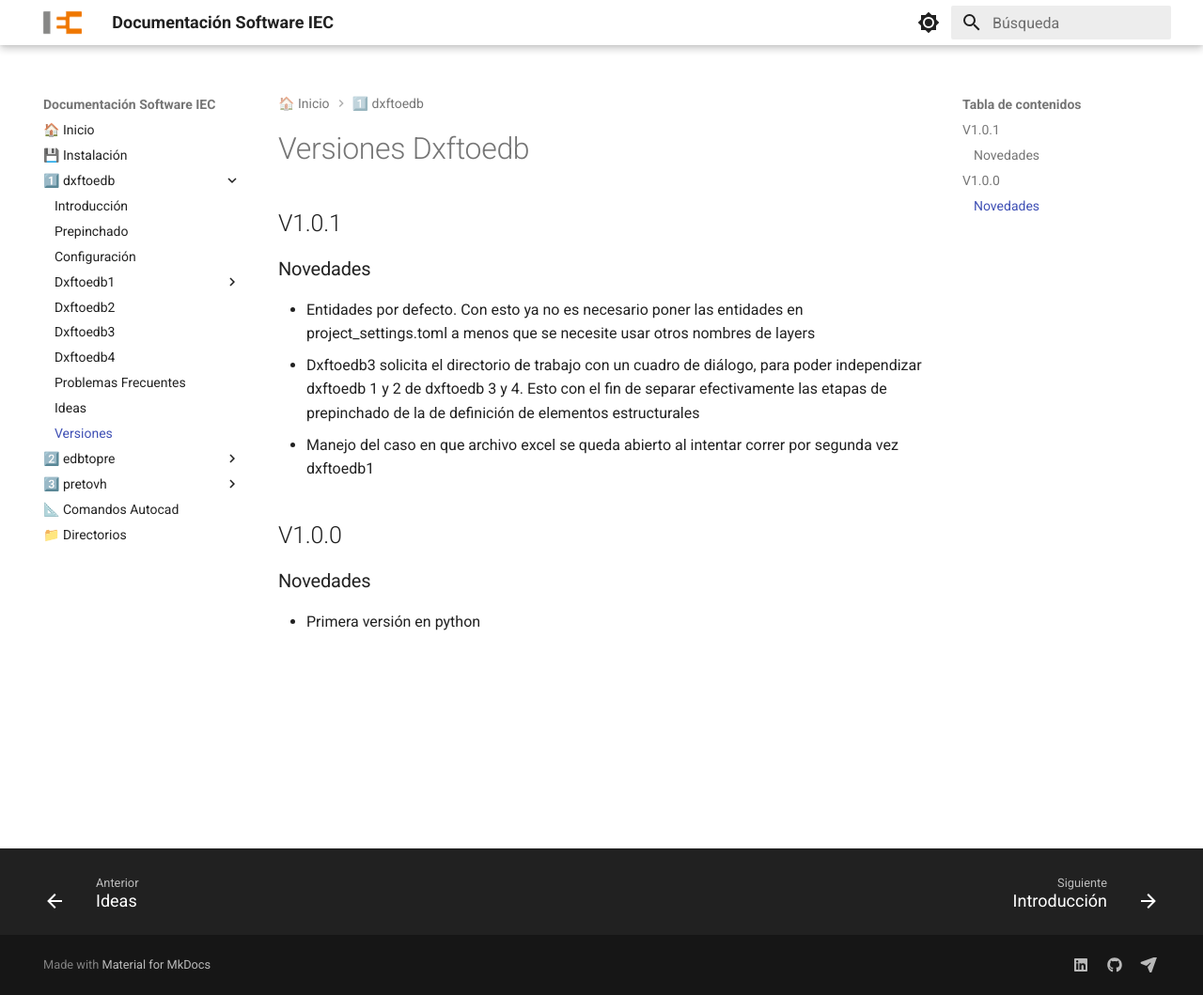
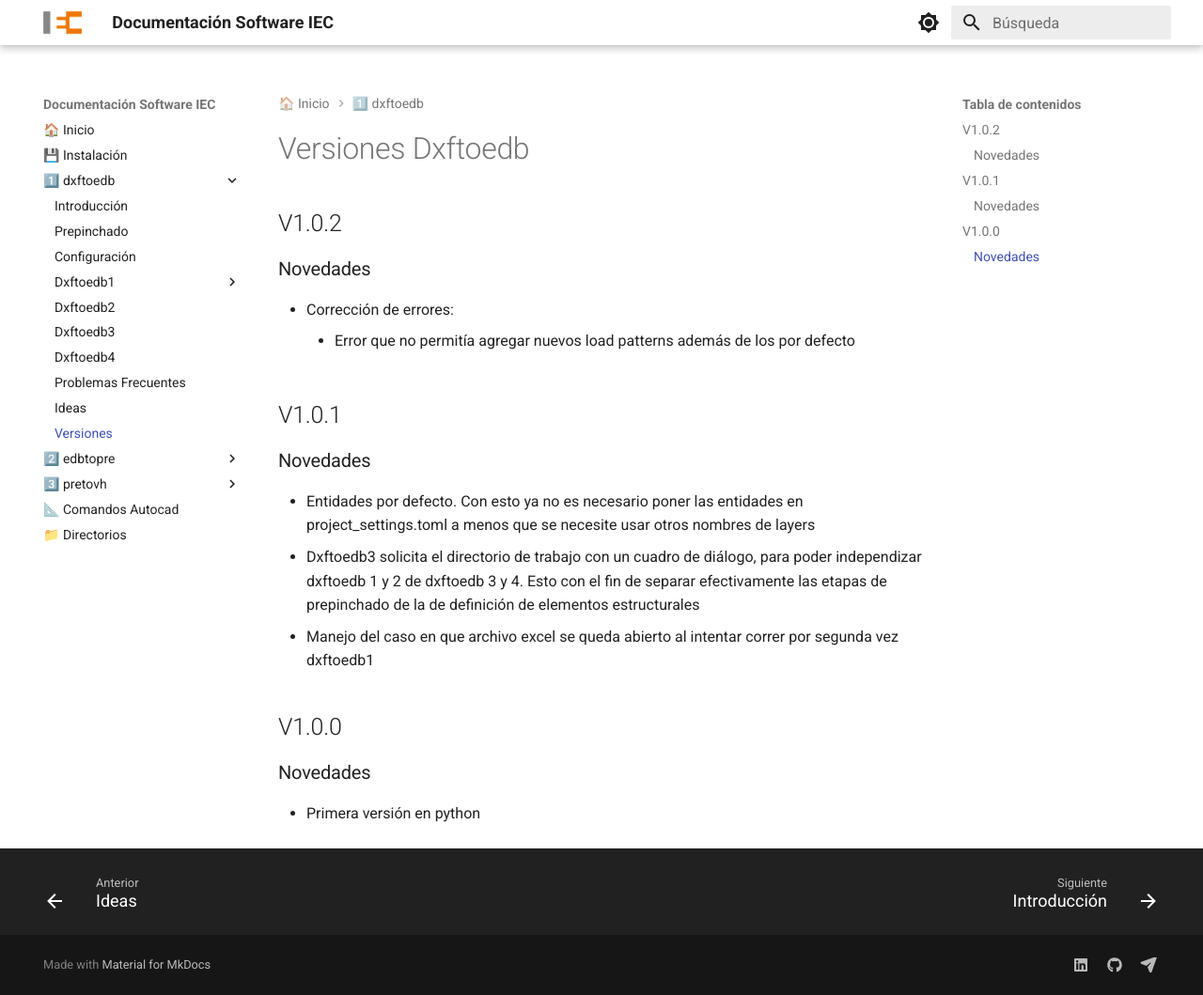
Before and after one commit to iec-ingenieria/documentacion, an MkDocs documentation site: the page built from docs/dxftoedb/versiones.md, in a window 1280 px wide and 1059 px high. Shown: the whole window at 94% size. Built offline with MkDocs 1.6.1 and Material for MkDocs 9.7.7, drawn with Linux system fonts in a browser that asks for light colours.

Commit message:
detalles en la seccion load patterns

```diff
--- a/docs/dxftoedb/versiones.md
+++ b/docs/dxftoedb/versiones.md
@@ -1,4 +1,11 @@
 # Versiones Dxftoedb
+
+## V1.0.2
+
+### Novedades
+
+- Corrección de errores:
+    - Error que no permitía agregar nuevos load patterns además de los por defecto
 
 ## V1.0.1
 
```
Also changed, not shown: docs/dxftoedb/configuracion.md (+1 -1 lines).
